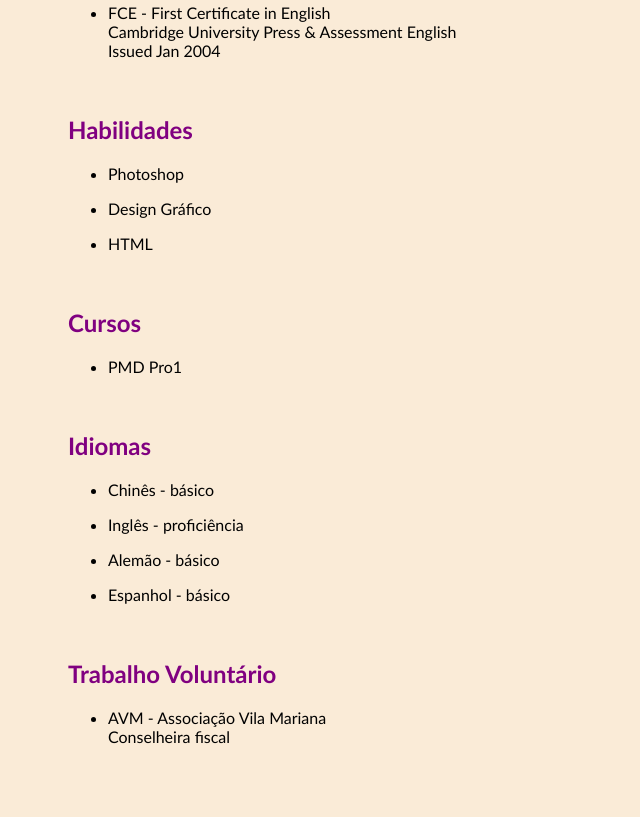
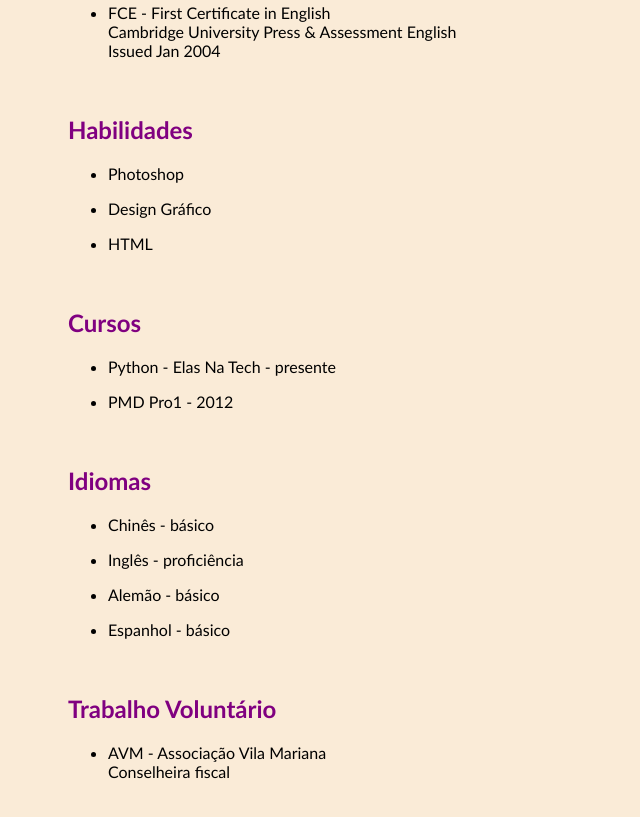
Before and after one commit to nanazit/curriculo, a plain HTML site: page index.html in a window 1280 px wide. Shown: the part 809-1626 px from the top of the page, without its empty margins (0-640 px from the left). Drawn offline with Linux system fonts and the light colour scheme.

Commit message:
Update index.html

```diff
--- a/index.html
+++ b/index.html
@@ -68,7 +68,10 @@
         <li><p>HTML</p></li></ul>
         </p><br>
         <p><h2>Cursos</h2></p>
-        <p><ul><li><p>PMD Pro1</p></li></ul></p><br>
+
+        <p><ul>
+            <li><p>Python - Elas Na Tech - presente</p></li>
+            <li><p>PMD Pro1 - 2012</p></li></ul></p><br>
         <p><h2>Idiomas</h2></p>
         <p><ul>
             <li>
```
